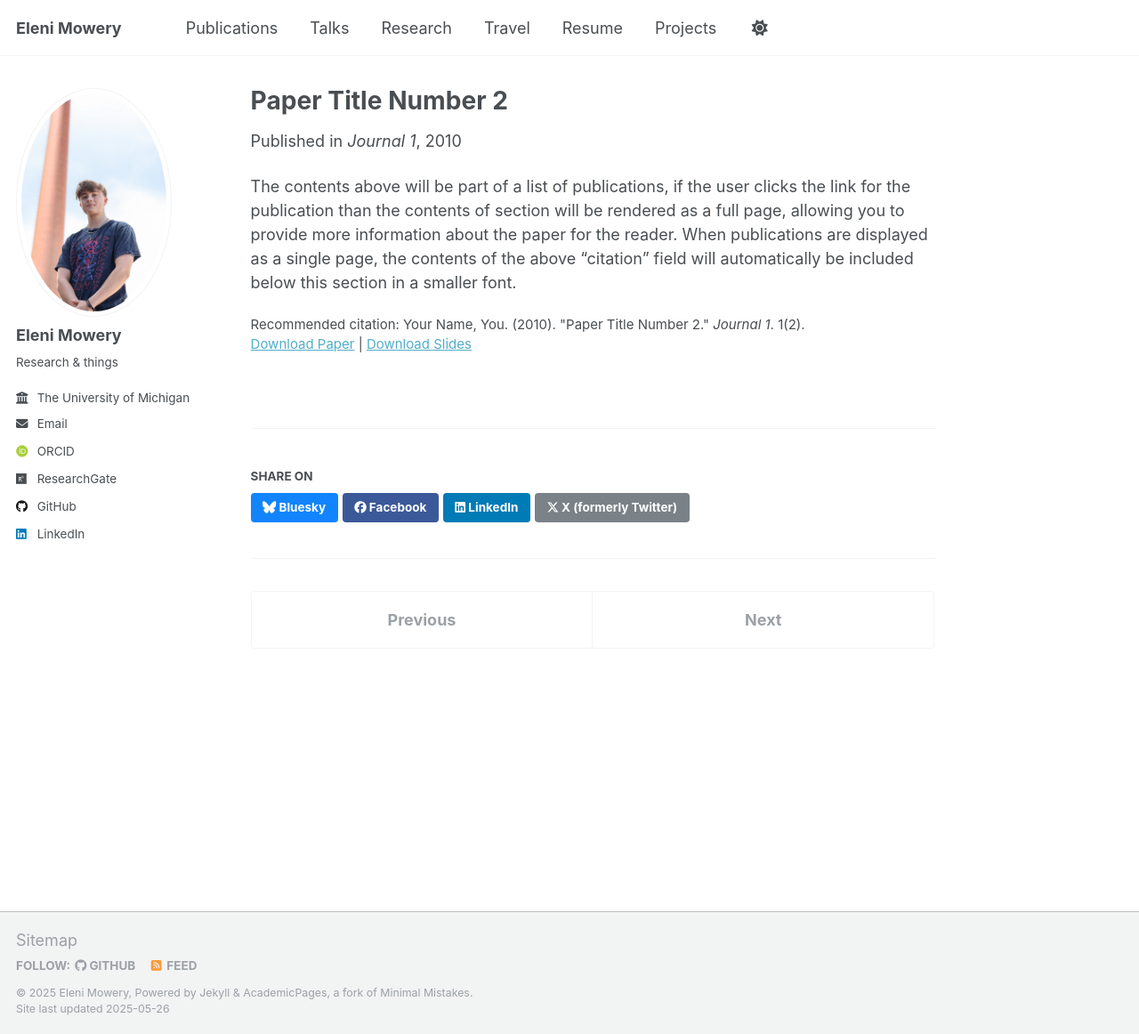
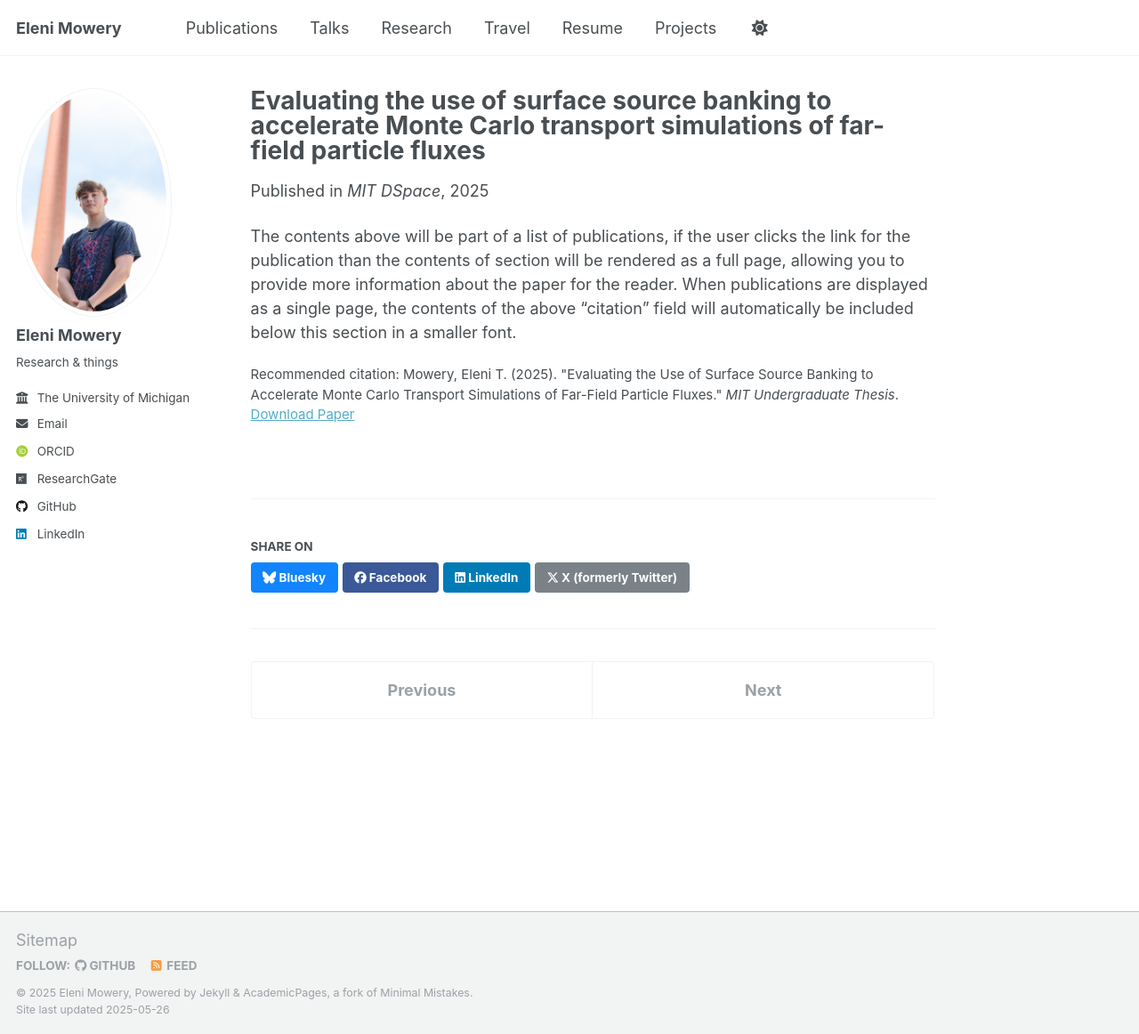
Before and after one commit to etmowery/etmowery.github.io, a Jekyll site: the page built from _publications/2010-10-01-paper-title-number-2.md, in a window 1280 px wide and 1162 px high. Shown: the whole window at 89% size. Built offline with Jekyll 4.4.1, drawn with Linux system fonts in a browser that asks for light colours; some web fonts are replaced.

Commit message:
Update 2010-10-01-paper-title-number-2.md

```diff
--- a/_publications/2010-10-01-paper-title-number-2.md
+++ b/_publications/2010-10-01-paper-title-number-2.md
@@ -1,14 +1,13 @@
 ---
-title: "Paper Title Number 2"
+title: "Evaluating the use of surface source banking to accelerate Monte Carlo transport simulations of far-field particle fluxes"
 collection: publications
 category: manuscripts
-permalink: /publication/2010-10-01-paper-title-number-2
-excerpt: 'This paper is about the number 2. The number 3 is left for future work.'
-date: 2010-10-01
-venue: 'Journal 1'
-slidesurl: 'http://academicpages.github.io/files/slides2.pdf'
+permalink: /publication/UG-thesis
+excerpt: 'Undergraduate thesis, part of degree requirement for MIT NSE'
+date: 2025-05-13
+venue: 'MIT DSpace'
 paperurl: 'http://academicpages.github.io/files/paper2.pdf'
-citation: 'Your Name, You. (2010). &quot;Paper Title Number 2.&quot; <i>Journal 1</i>. 1(2).'
+citation: 'Mowery, Eleni T. (2025). &quot;Evaluating the Use of Surface Source Banking to Accelerate Monte Carlo Transport Simulations of Far-Field Particle Fluxes.&quot; <i>MIT Undergraduate Thesis</i>.'
 ---
 
 The contents above will be part of a list of publications, if the user clicks the link for the publication than the contents of section will be rendered as a full page, allowing you to provide more information about the paper for the reader. When publications are displayed as a single page, the contents of the above "citation" field will automatically be included below this section in a smaller font.
```
